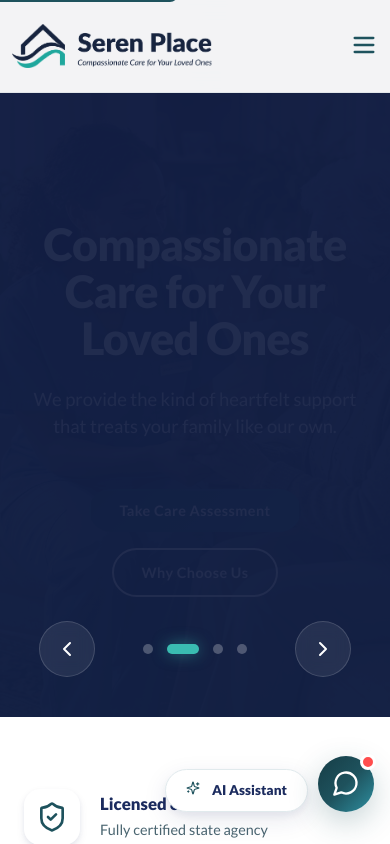
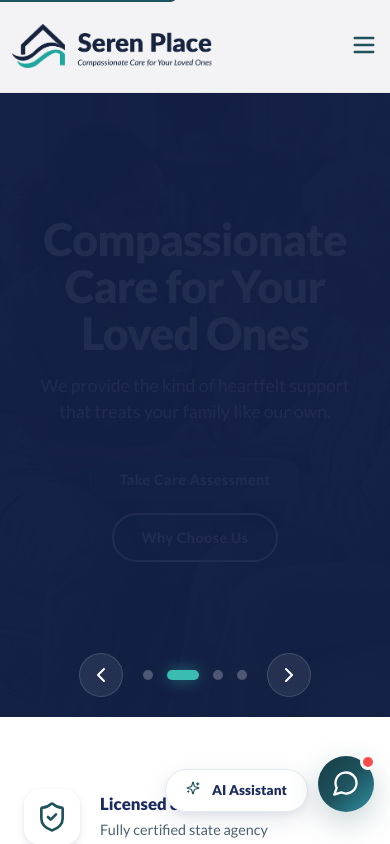
Before and after one commit to heropaulexy79/seren-place, a Next.js app: page / in a window 390 px wide. Shown: the top 844 px of the page. Built offline with nearby package versions, Linux system fonts and the light colour scheme.

Commit message:
few changes

```diff
--- a/src/components/home/HeroSlider.module.css
+++ b/src/components/home/HeroSlider.module.css
@@ -145,6 +145,20 @@
 @media (max-width: 768px) {
   .slider {
     height: 85vh;
+    min-height: 580px;
+  }
+
+  .content {
+    padding-top: 60px;
+  }
+
+  .title {
+    margin-bottom: 16px;
+  }
+
+  .subtitle {
+    margin-bottom: 32px;
+    font-size: 1.1rem;
   }
 
   .textColumn {
@@ -156,7 +170,7 @@
   .actions {
     flex-direction: column;
     align-items: center;
-    gap: 16px;
+    gap: 12px;
   }
 
   .overlay {
@@ -164,6 +178,12 @@
   }
 
   .controls {
-     bottom: 40px;
+    bottom: 20px;
+    gap: 20px;
+  }
+
+  .controlBtn {
+    width: 44px;
+    height: 44px;
   }
 }
```
